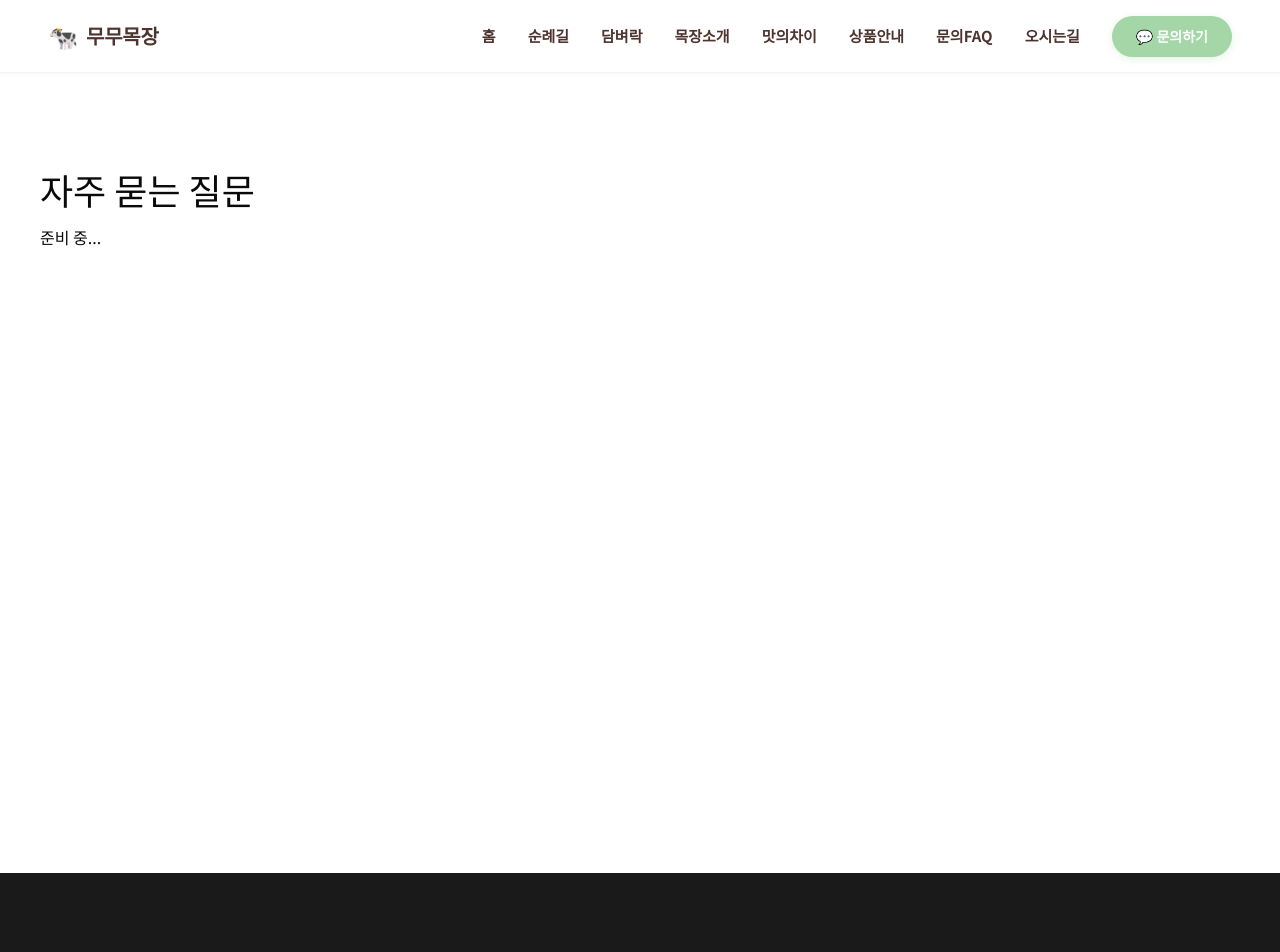
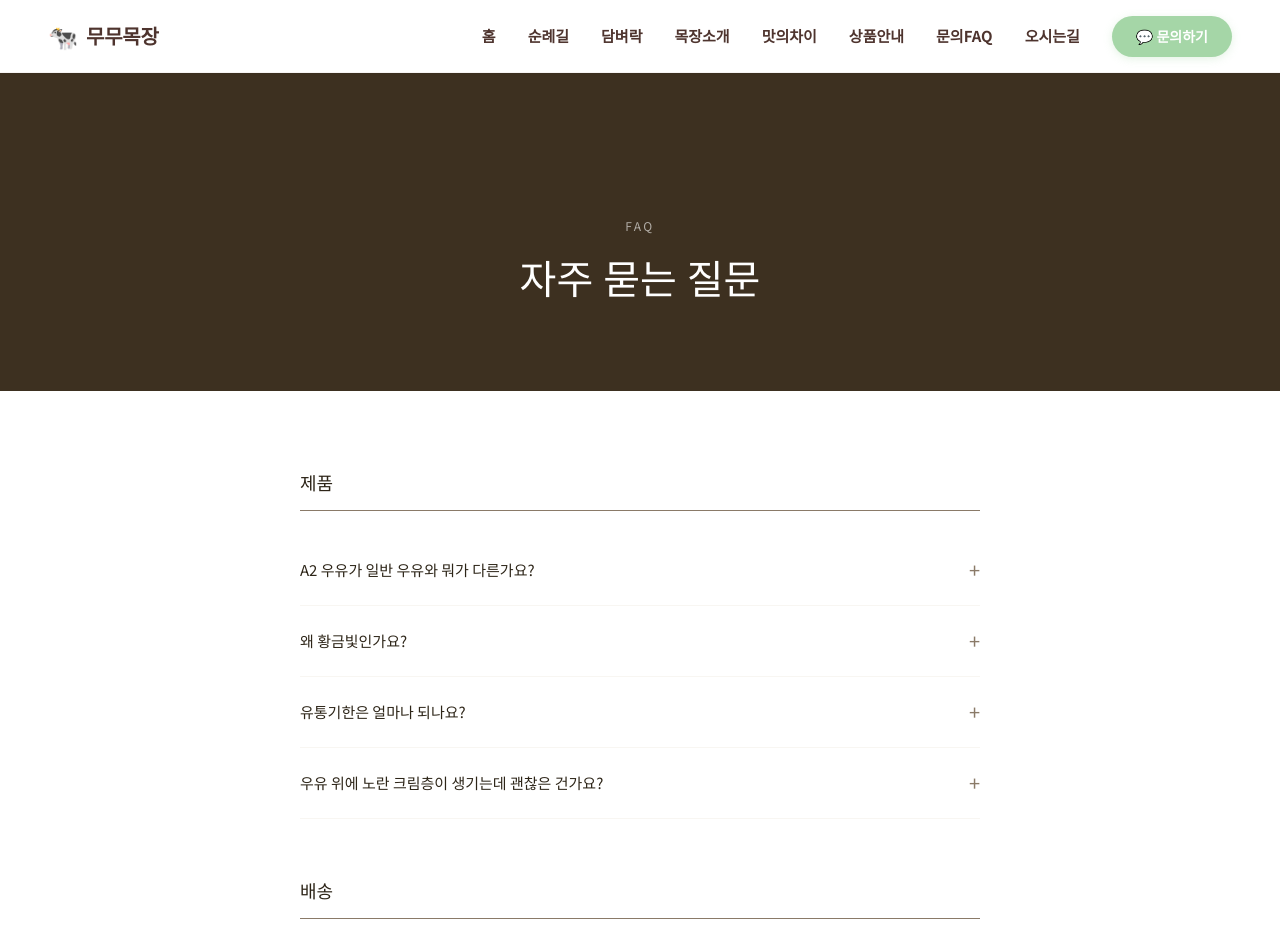
Before and after one commit to yis-art/moomooranch, a React (Vite) app: page /faq in a window 1280 px wide. Shown: the top 952 px of the page. Built offline with nearby package versions, Linux system fonts and the light colour scheme.

Commit message:
feat: add comprehensive FAQ content

```diff
--- a/src/app/pages/FAQ.tsx
+++ b/src/app/pages/FAQ.tsx
@@ -1,12 +1,273 @@
+import { useState } from 'react';
+
+const ds = {
+  white: '#ffffff',
+  ivory: '#f8f6f2',
+  brown: '#2d2518',
+  brownMid: '#5c4d3a',
+  brownLight: '#8a7a68',
+  darkBrown: '#3d3020',
+  fontHeading: '"Noto Serif KR", serif',
+  fontBody: '"Noto Sans KR", sans-serif',
+};
+
+const faqs = [
+  {
+    category: '제품',
+    items: [
+      {
+        q: 'A2 우유가 일반 우유와 뭐가 다른가요?',
+        a: 'A2 베타-카제인만 포함되어 소화가 훨씬 편합니다. 우유 마시면 배가 아프거나 더부룩했던 분들도 편하게 드실 수 있어요. 저지종은 A2 유전자 비율이 거의 100%입니다.',
+      },
+      {
+        q: '왜 황금빛인가요?',
+        a: '저지종 젖소의 우유는 베타카로틴이 풍부해서 자연스럽게 황금빛을 띱니다. 착색료가 아닌 자연 그대로의 색깔이에요.',
+      },
+      {
+        q: '유통기한은 얼마나 되나요?',
+        a: '제조일로부터 10일입니다. 저온살균(LTLT) 방식으로 영양소를 최대한 보존하면서 신선하게 드실 수 있습니다.',
+      },
+      {
+        q: '우유 위에 노란 크림층이 생기는데 괜찮은 건가요?',
+        a: '네, 정상입니다! 저지 우유는 지방구가 작아서 자연스럽게 크림층이 분리됩니다. 흔들어서 드시거나, 떠서 버터처럼 사용하셔도 좋아요.',
+      },
+    ],
+  },
+  {
+    category: '배송',
+    items: [
+      {
+        q: '배송은 얼마나 걸리나요?',
+        a: '착유 당일 또는 익일 발송하며, 보통 발송 후 1~2일 내 도착합니다. 신선도 유지를 위해 아이스팩과 함께 냉장 택배로 보내드립니다.',
+      },
+      {
+        q: '배송비는 얼마인가요?',
+        a: '기본 배송비 3,500원이며, 50,000원 이상 구매 시 무료배송입니다. 제주/도서산간은 추가 배송비가 발생합니다.',
+      },
+      {
+        q: '배송 중 파손되면 어떻게 하나요?',
+        a: '사진과 함께 카카오채널로 연락주시면 100% 교환 또는 환불해드립니다.',
+      },
+    ],
+  },
+  {
+    category: '목장',
+    items: [
+      {
+        q: '목장 방문이 가능한가요?',
+        a: '네, 사전 예약 시 방문 가능합니다. 카카오채널로 희망 날짜를 말씀해주시면 일정을 조율해드려요. 단, 동물 복지를 위해 하루 방문객 수를 제한하고 있습니다.',
+      },
+      {
+        q: '예수원과 무무목장은 무슨 관계인가요?',
+        a: '무무목장은 예수원 공동체의 낙농 사업입니다. 1965년부터 60년간 기도와 노동으로 가꿔온 삼수령 땅에서 저지 젖소를 키우고 있습니다.',
+      },
+      {
+        q: '치즈는 누구인가요?',
+        a: '2026년 1월 6일 무무목장에서 태어난 저지 송아지예요. 밀크의 딸이고, 치즈의 담벼락과 치즈레터의 마스코트입니다 🐄',
+      },
+    ],
+  },
+];
+
 export function FAQ() {
+  const [openIndex, setOpenIndex] = useState<string | null>(null);
+
+  const toggle = (id: string) => {
+    setOpenIndex(openIndex === id ? null : id);
+  };
+
   return (
-    <div className="min-h-screen py-24 px-6" style={{ backgroundColor: 'var(--color-bg)' }}>
-      <div className="max-w-[1200px] mx-auto">
-        <h1 className="font-heading text-4xl" style={{ color: 'var(--color-text-dark)' }}>
+    <main>
+      {/* Hero */}
+      <section
+        style={{
+          backgroundColor: ds.darkBrown,
+          padding: 'clamp(120px, 18vh, 180px) 0 clamp(60px, 10vh, 80px)',
+          textAlign: 'center',
+        }}
+      >
+        <p
+          style={{
+            fontFamily: ds.fontBody,
+            fontSize: '0.75rem',
+            color: 'rgba(255,255,255,0.6)',
+            letterSpacing: '0.2em',
+            marginBottom: '16px',
+          }}
+        >
+          FAQ
+        </p>
+        <h1
+          style={{
+            fontFamily: ds.fontHeading,
+            fontSize: 'clamp(1.75rem, 4vw, 2.5rem)',
+            fontWeight: 400,
+            color: '#fff',
+            margin: 0,
+          }}
+        >
           자주 묻는 질문
         </h1>
-        <p className="mt-4" style={{ color: 'var(--color-text-medium)' }}>준비 중...</p>
-      </div>
-    </div>
+      </section>
+
+      {/* FAQ List */}
+      <section style={{ backgroundColor: ds.white, padding: 'clamp(60px, 10vh, 80px) 0' }}>
+        <div
+          style={{
+            maxWidth: '800px',
+            margin: '0 auto',
+            padding: '0 clamp(24px, 6vw, 60px)',
+          }}
+        >
+          {faqs.map((category, ci) => (
+            <div key={ci} style={{ marginBottom: ci < faqs.length - 1 ? '60px' : 0 }}>
+              <h2
+                style={{
+                  fontFamily: ds.fontHeading,
+                  fontSize: '1.125rem',
+                  fontWeight: 400,
+                  color: ds.brown,
+                  margin: '0 0 24px',
+                  paddingBottom: '12px',
+                  borderBottom: `1px solid ${ds.brownLight}`,
+                }}
+              >
+                {category.category}
+              </h2>
+
+              {category.items.map((item, i) => {
+                const id = `${ci}-${i}`;
+                const isOpen = openIndex === id;
+
+                return (
+                  <div
+                    key={i}
+                    style={{
+                      borderBottom: `1px solid ${ds.ivory}`,
+                    }}
+                  >
+                    <button
+                      onClick={() => toggle(id)}
+                      style={{
+                        width: '100%',
+                        padding: '20px 0',
+                        display: 'flex',
+                        justifyContent: 'space-between',
+                        alignItems: 'center',
+                        background: 'none',
+                        border: 'none',
+                        cursor: 'pointer',
+                        textAlign: 'left',
+                      }}
+                    >
+                      <span
+                        style={{
+                          fontFamily: ds.fontBody,
+                          fontSize: '0.9375rem',
+                          fontWeight: 500,
+                          color: ds.brown,
+                        }}
+                      >
+                        {item.q}
+                      </span>
+                      <span
+                        style={{
+                          fontFamily: ds.fontBody,
+                          fontSize: '1.25rem',
+                          color: ds.brownLight,
+                          transform: isOpen ? 'rotate(45deg)' : 'none',
+                          transition: 'transform 0.2s',
+                        }}
+                      >
+                        +
+                      </span>
+                    </button>
+
+                    {isOpen && (
+                      <div
+                        style={{
+                          padding: '0 0 20px 20px',
+                          borderLeft: `2px solid ${ds.brownLight}`,
+                          marginLeft: '0',
+                        }}
+                      >
+                        <p
+                          style={{
+                            fontFamily: ds.fontBody,
+                            fontSize: '0.875rem',
+                            color: ds.brownMid,
+                            lineHeight: 1.9,
+                            margin: 0,
+                          }}
+                        >
+                          {item.a}
+                        </p>
+                      </div>
+                    )}
+                  </div>
+                );
+              })}
+            </div>
+          ))}
+        </div>
+      </section>
+
+      {/* Contact CTA */}
+      <section style={{ backgroundColor: ds.ivory, padding: 'clamp(60px, 10vh, 80px) 0', textAlign: 'center' }}>
+        <p
+          style={{
+            fontFamily: ds.fontBody,
+            fontSize: '0.75rem',
+            color: ds.brownLight,
+            letterSpacing: '0.15em',
+            marginBottom: '16px',
+          }}
+        >
+          CONTACT
+        </p>
+        <h2
+          style={{
+            fontFamily: ds.fontHeading,
+            fontSize: 'clamp(1.25rem, 3vw, 1.75rem)',
+            fontWeight: 400,
+            color: ds.brown,
+            margin: '0 0 12px',
+          }}
+        >
+          더 궁금한 점이 있으신가요?
+        </h2>
+        <p
+          style={{
+            fontFamily: ds.fontBody,
+            fontSize: '0.9rem',
+            color: ds.brownMid,
+            marginBottom: '32px',
+            lineHeight: 1.8,
+          }}
+        >
+          목록에 없는 질문이 있다면 카카오채널로 편하게 물어보세요.<br />
+          평일 9:00–18:00 운영합니다.
+        </p>
+        <a
+          href="https://pf.kakao.com/_moomoo"
+          target="_blank"
+          rel="noopener noreferrer"
+          style={{
+            display: 'inline-block',
+            backgroundColor: '#FEE500',
+            color: '#3C1E1E',
+            fontFamily: ds.fontBody,
+            fontSize: '0.9375rem',
+            fontWeight: 700,
+            padding: '14px 36px',
+            borderRadius: '4px',
+            textDecoration: 'none',
+            letterSpacing: '0.03em',
+          }}
+        >
+          카카오채널로 문의하기
+        </a>
+      </section>
+    </main>
   );
 }
```
